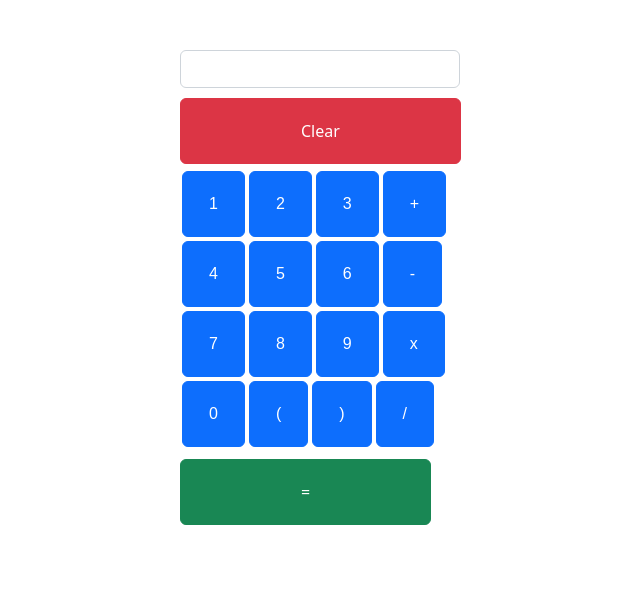
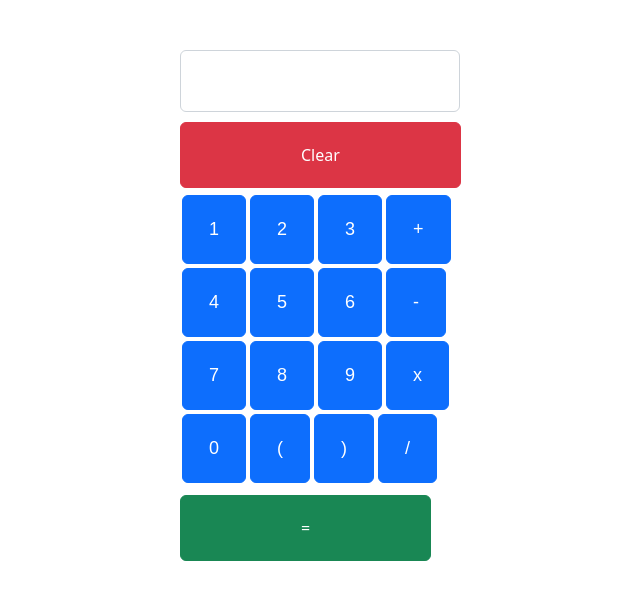
Before and after one commit to Shubham-bot123456/my-calculator-frontend, a React (Create React App) app: page / in a window 1280 px wide. Shown: the top 600 px of the page, without its empty margins (320-960 px from the left). Built offline with nearby package versions, Linux system fonts and the light colour scheme.

Commit message:
not a final commit

```diff
--- a/src/components/Calculator.jsx
+++ b/src/components/Calculator.jsx
@@ -13,6 +13,7 @@ class Calculator extends Component {
       paddingLeft: "26px",
       paddingRight: "26px",
       fontFamily: "Arial",
+      fontSize: "18px",
     },
   };
   setButtonvalue1 = () => {
@@ -55,6 +56,11 @@ class Calculator extends Component {
           class="form-control"
           aria-label="Large"
           aria-describedby="inputGroup-sizing-sm"
+          style={{
+            paddingTop: "15px",
+            paddingBottom: "15px",
+            fontSize: "20px",
+          }}
         ></input>
         <div>
           <button
--- a/src/service/CalculatorService.js
+++ b/src/service/CalculatorService.js
@@ -2,9 +2,12 @@ import axios from "axios";
 
 class CalculatorService {
   getAnswer(string) {
-    return axios.get(
-      "https://my-calculator-backend-production.up.railway.app/calculate/" +
-        string
+    console.log(string);
+    return axios.post(
+      "https://my-calculator-backend-production.up.railway.app/calculate",
+      {
+        inputString: string,
+      }
     );
   }
 }
```
